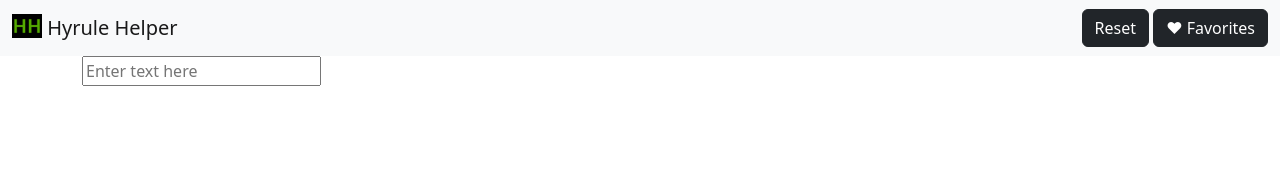
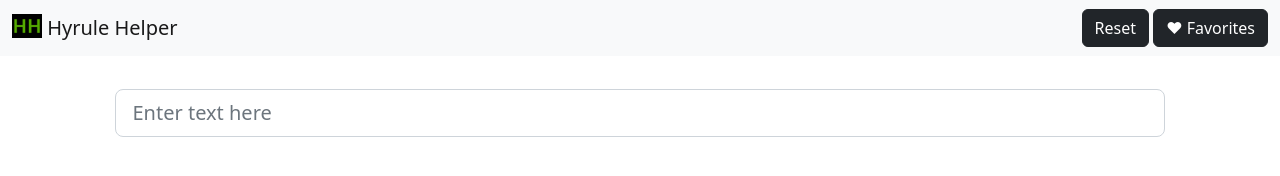
Before and after one commit to ashtontobar/phase-1-project, a plain HTML site: page index.html in a window 1280 px wide. Drawn offline with nearby package versions, Linux system fonts and the light colour scheme; no server answers.

Commit message:
added styling to search bar

```diff
--- a/index.html
+++ b/index.html
@@ -43,13 +43,14 @@
 
     <div class="container">
       <form class="search-hyrule">
-        <input
+        <input class="input-text form-control form-control-lg"
           type="text"
           name="name"
           value=""
           placeholder="Enter text here"
           class="input-text"
         />
+
       </form>
     </div>
 
--- a/styles.css
+++ b/styles.css
@@ -8,3 +8,7 @@
 .card {
     margin: 5%
 }
+
+.search-hyrule {
+    margin: 3%
+}
```
